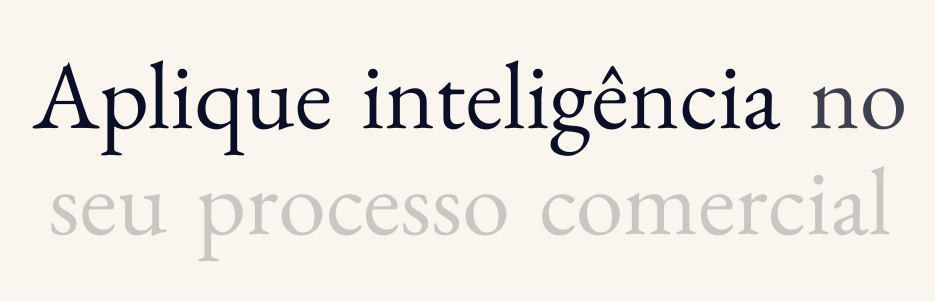
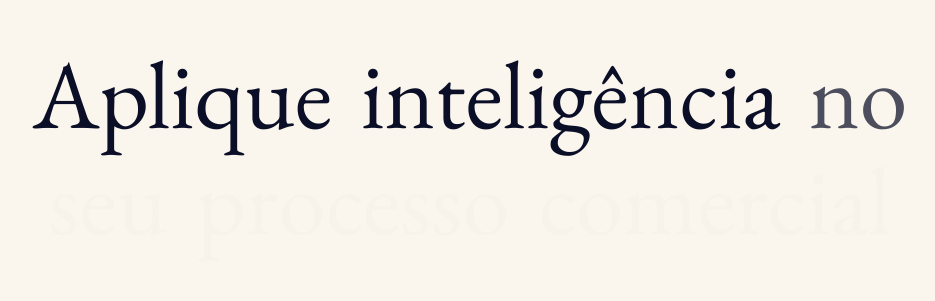
Before and after one commit to intelli-ia/intelli-website, a React (Vite) app in the folder web/: page / in a window 1280 px wide. Shown: the part 4037-4338 px from the top of the page, without its empty margins (170-1105 px from the left). Built offline with nearby package versions, Linux system fonts and the light colour scheme.

Commit message:
refactor: update kinetic text opacity range and remove unused spring animation

```diff
--- a/web/src/components/sections/cta.tsx
+++ b/web/src/components/sections/cta.tsx
@@ -33,6 +33,8 @@ export function CTA() {
                         />
 
 
+
+
                         {/* Revealed Content */}
                         <motion.div
                             style={{
--- a/web/src/components/ui/kinetic-text.tsx
+++ b/web/src/components/ui/kinetic-text.tsx
@@ -1,5 +1,5 @@
 import { useRef } from "react";
-import { motion, useScroll, useTransform, useSpring } from "framer-motion";
+import { motion, useScroll, useTransform } from "framer-motion";
 import { cn } from "@/lib/utils";
 
 interface KineticTextProps {
@@ -43,14 +43,15 @@ interface WordProps {
   progress: any;
   range: [number, number];
   color: string;
+  className?: string;
 }
 
-function Word({ children, progress, range, color }: WordProps) {
-  const opacity = useTransform(progress, range, [0.2, 1]);
+function Word({ children, progress, range, color, className }: WordProps) {
+  const opacity = useTransform(progress, range, [0.01, 1]);
 
   return (
     <span className="relative inline-block">
-      <motion.span style={{ opacity }} className={cn(color)}>
+      <motion.span style={{ opacity }} className={cn(color, className)}>
         {children}
       </motion.span>
     </span>
```
